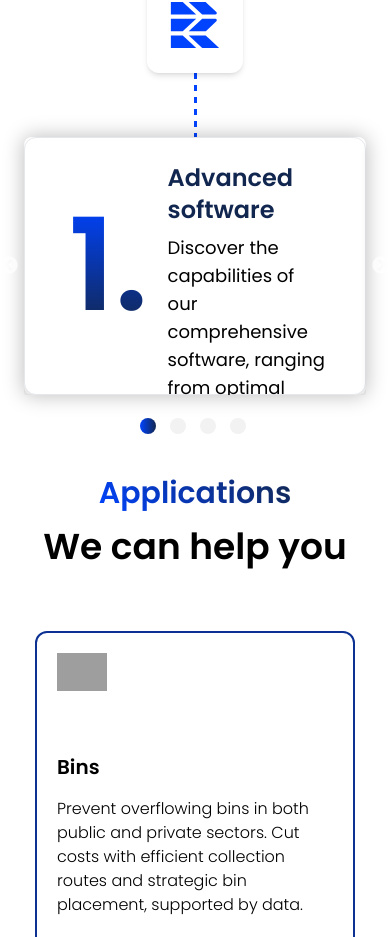
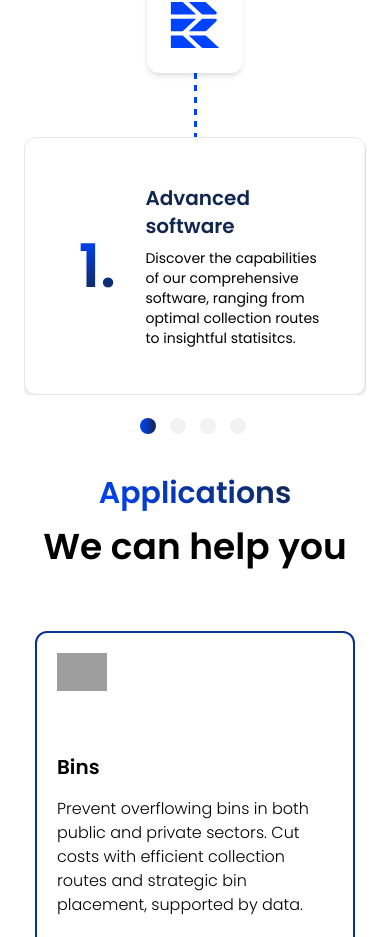
Before and after one commit to Rebin-Inc/rebin-website, a React (Create React App) app: page / in a window 390 px wide. Shown: the part 3773-4710 px from the top of the page. Built offline with nearby package versions, Linux system fonts and the light colour scheme; grey boxes are pictures that could not be loaded.

Commit message:
fix overflow of text in cards

```diff
--- a/src/pages/home/components/WhyChooseUsCards.js
+++ b/src/pages/home/components/WhyChooseUsCards.js
@@ -82,18 +82,18 @@ const WhyChooseUsCards = () => {
         <Card className="row-start-3 col-start-4 w-fit h-fit m-auto">
           <img src={RebinRBlue} alt="The blue letter R from the Rebin logo" className="w-24 aspect-square" />
         </Card>
-        <Slider {...settings} className="shadow-around rounded-lg max-h-30">
+        <Slider {...settings} className="max-h-30">
           {
             data.map((item, index) => (
               <Card key={index} className="border">
-                <CardBody className="flex h-64">
-                  <div className="pr-4 md:p-4 text-balance space-y-2 w-full my-auto">
-                    <h4 className="mb-1 text-2xl md:text-4xl font-bold text-rebin-darkblue">{item.title}</h4>
-                    <p className="text-lg md:text-2xl text-black">
+                <CardBody className="flex min-h-64">
+                  <div className="md:p-4 text-balance space-y-2 w-full my-auto">
+                    <h4 className="mb-1 text-xl sm:text-4xl font-bold text-rebin-darkblue">{item.title}</h4>
+                    <p className="text-sm md:text-2xl text-black">
                       {item.description}
                     </p>
                   </div>
-                  <span className="order-first text-9xl font-bold text-gradient w-52 text-center my-auto">
+                  <span className="order-first text-6xl md:text-9xl font-bold text-gradient w-36 text-center my-auto">
                     {index + 1 + "."}
                   </span>
                 </CardBody>
```
